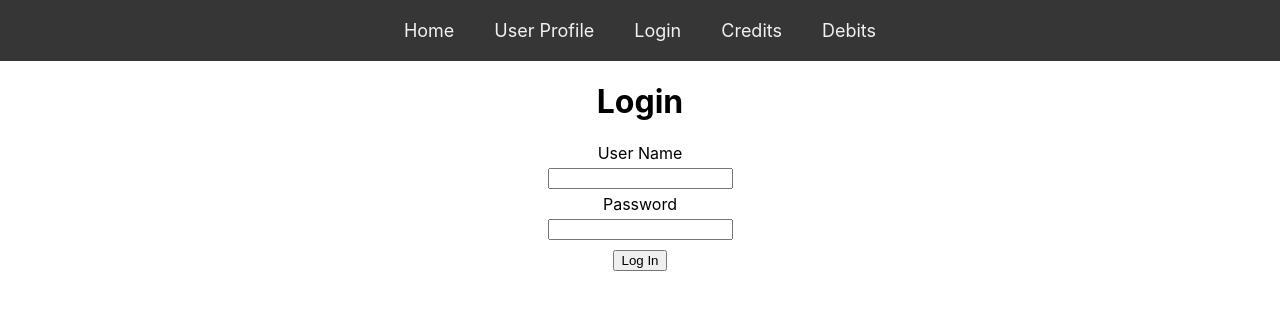
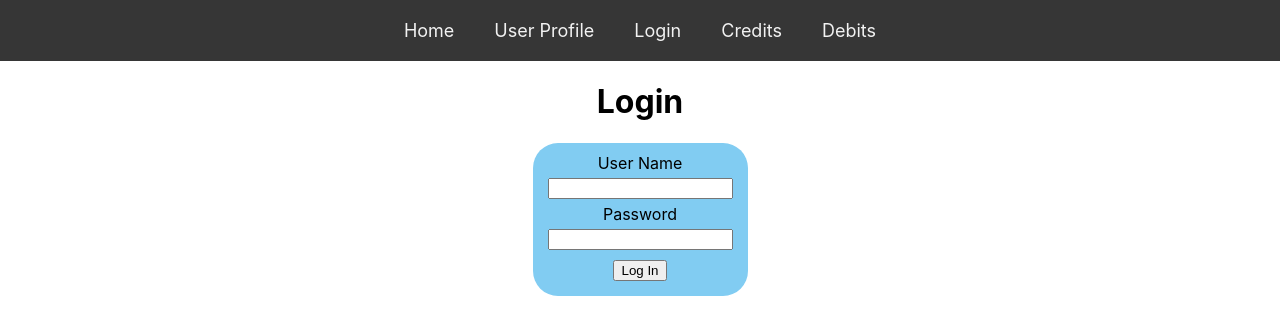
Before and after one commit to yiren987/Assignment_4_Bank_of_React, a React (Create React App) app: page /login in a window 1280 px wide. Shown: the top 334 px of the page. Built offline with nearby package versions, Linux system fonts and the light colour scheme; no server answers.

Commit message:
added a box feature around the details

```diff
--- a/src/components/Credits.js
+++ b/src/components/Credits.js
@@ -11,7 +11,7 @@ const Credits = (props) => {
     })
     }
 return (
-    <div>
+    <div class="content">
         <div class="navbar">
             <Link to="/">Home</Link>
             <Link to="/userProfile">User Profile</Link>
@@ -20,6 +20,7 @@ return (
             <Link to="debits">Debits</Link>
         </div>
         <h1>Credits</h1>
+        <div class="box">
             {creditsView()}
             <form class="credit_debit_form" onSubmit={props.addCredit}>
                 <label htmlFor="description">Description</label>
@@ -32,6 +33,7 @@ return (
                 Balance: {props.accountBalance}
             </div>
         </div>
+    </div>
     );
 }
 export default Credits;
--- a/src/components/Debits.js
+++ b/src/components/Debits.js
@@ -11,7 +11,7 @@ const Debits = (props) => {
         })
     }
     return (
-    	<div>
+    	<div class="content">
          <div class="navbar">
             <Link to="/">Home</Link>
             <Link to="/userProfile">User Profile</Link>
@@ -20,6 +20,7 @@ const Debits = (props) => {
             <Link to="debits">Debits</Link>
           </div>
     	   <h1>Debits</h1>
+         <div class="box">
           {debitsView()}
             <form class="credit_debit_form" onSubmit={props.addDebit}>
               <label htmlFor="description">Description</label>
@@ -32,7 +33,7 @@ const Debits = (props) => {
               Balance: {props.accountBalance}
             </div>
            </div>
-
+    	</div>
     )
 }
 export default Debits;
--- a/src/components/Home.js
+++ b/src/components/Home.js
@@ -8,7 +8,7 @@ import {Link} from 'react-router-dom';
 class Home extends Component {
   render() {
     return (
-        <div>
+      <div class="content">
         <div class="navbar">
           <Link to="/">Home</Link>
           <Link to="/userProfile">User Profile</Link>
@@ -18,7 +18,9 @@ class Home extends Component {
         </div>
         <img src="https://picsum.photos/200/200" alt="bank"/>
         <h1>Bank of React</h1>
+        <div class="box">
           <AccountBalance accountBalance={this.props.accountBalance}/>
+        </div>
       </div>
     );
   }
--- a/src/components/Login.js
+++ b/src/components/Login.js
@@ -40,7 +40,7 @@ class LogIn extends Component {
     }
     // Render the login form
     return (
-      <div>
+      <div class="content">
         <div class="navbar">
           <Link to="/">Home</Link>
           <Link to="/userProfile">User Profile</Link>
@@ -49,7 +49,7 @@ class LogIn extends Component {
           <Link to="debits">Debits</Link>
         </div>
         <h1>Login</h1>
-
+        <div class="box">
           <form class="login_form" onSubmit={this.handleSubmit}>
             <div>
               <label htmlFor="userName">User Name</label><br></br>
@@ -62,6 +62,7 @@ class LogIn extends Component {
             <button>Log In</button>
           </form>
           </div>
+      </div>
     )
   }
 }
--- a/src/components/UserProfile.js
+++ b/src/components/UserProfile.js
@@ -7,7 +7,7 @@ import {Link} from 'react-router-dom';
 class UserProfile extends Component {
   render() {
     return (
-        <div>
+      <div class="content">
           <div class="navbar">
             <Link to="/">Home</Link>
             <Link to="/userProfile">User Profile</Link>
@@ -16,11 +16,10 @@ class UserProfile extends Component {
             <Link to="debits">Debits</Link>
           </div>
           <h1>User Profile</h1>
-
-          <div>Username: {this.props.userName}</div>
-          <div>Member Since: {this.props.memberSince}</div>
-
-          <Link to="/">Return to Home</Link>
+          <div class="box">
+            <div>Username: {this.props.userName}</div>
+            <div>Member Since: {this.props.memberSince}</div>
+          </div>
         </div>
     );
   }
--- a/src/index.css
+++ b/src/index.css
@@ -37,7 +37,17 @@ input, button {
 /*credit & debit*/
 .balance,li,.credit_debit_form{
   text-align: left;
-  padding-left: 30%;
+  padding-left: 30px;
+}
+/*credit & debit end*/
+.box{
+  width: fit-content;
+  border-radius: 25px;
+  background-color:#81ccf2;
+  padding: 10px;
+  margin: 0 auto;
 }
 
-/*credit & debit end*/
+.content{
+  justify-content: center;
+}
```
Lines whose indentation alone changed are shown as unchanged.
